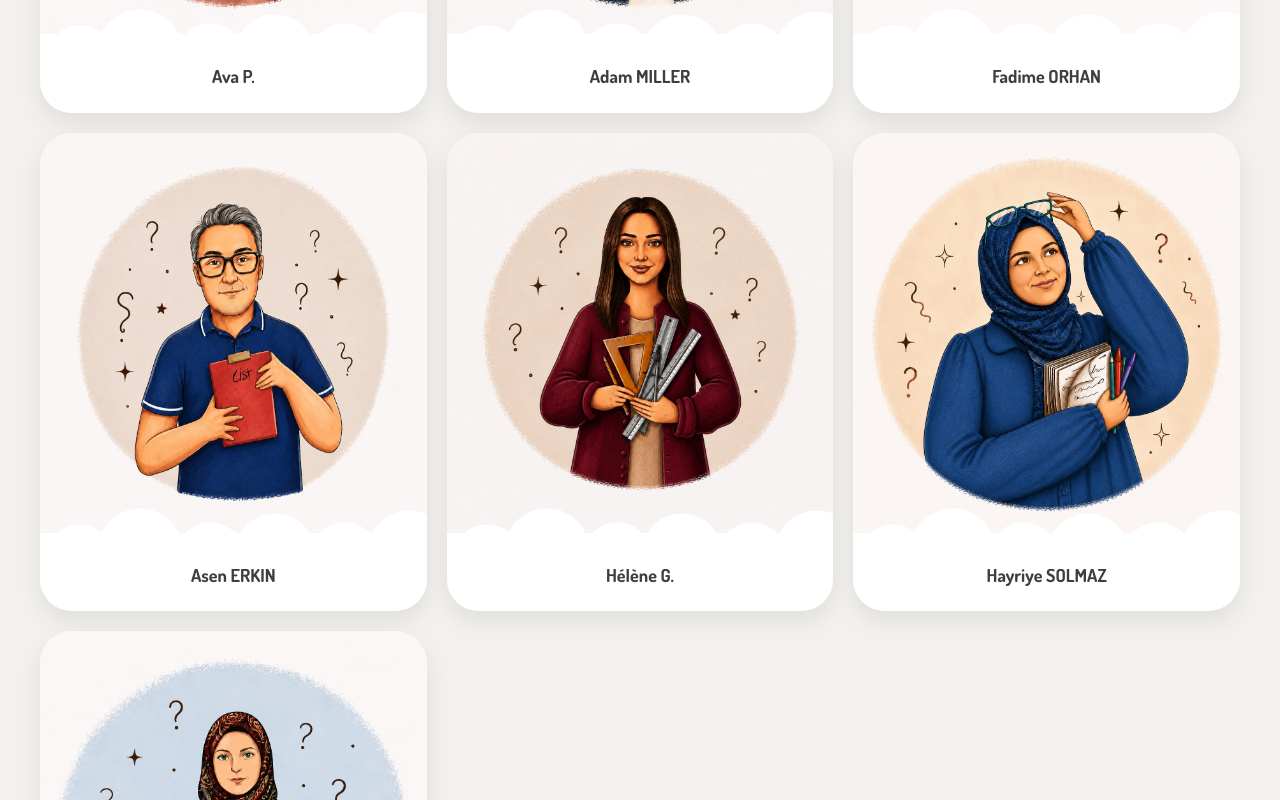
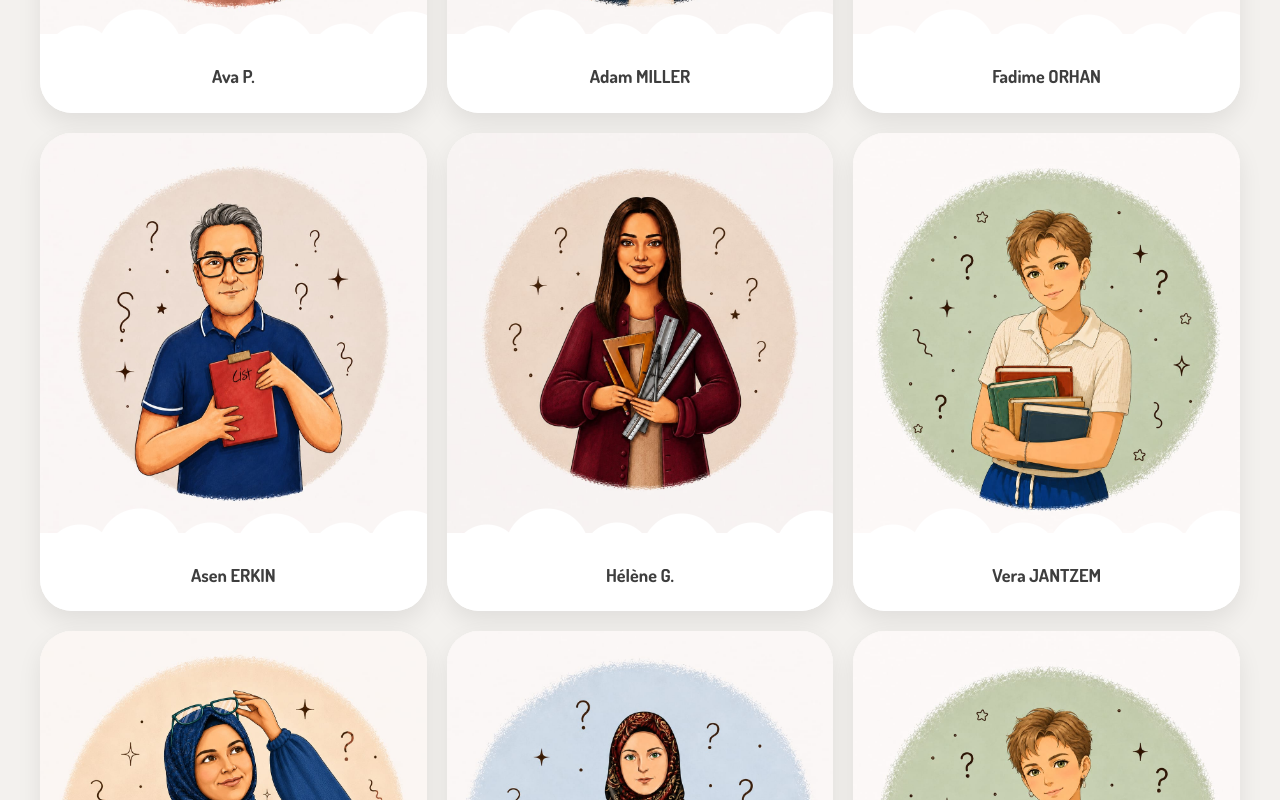
Before and after one commit to EtudianteHU/atlasiakids, a React (Create React App) app in the folder frontend/: page /about in a window 1280 px wide. Shown: the part 4160-4960 px from the top of the page. Built offline with nearby package versions, Linux system fonts and the light colour scheme; no server answers; a web font is replaced by a local one.

Commit message:
image ajoute

```diff
--- a/frontend/src/data/teamData.js
+++ b/frontend/src/data/teamData.js
@@ -55,19 +55,32 @@ export const teamData = [
     description:
       "Avec douceur et créativité, elle façonne des contenus inspirants qui parlent au cœur des enfants et des familles."
   },
-
+ {
+    id: 9,
+    name: "Vera JANTZEM",
+    image: "/images/Vera.jpg",
+    description:
+      "Avec douceur et créativité, elle façonne des contenus inspirants qui parlent au cœur des enfants et des familles."
+  },
    {
-    id: 10,
+    id: 9,
     name: "Hayriye SOLMAZ",
     image: "/images/Hayriye-SOLMAZ.jpg",
     description:
       "Réfléchie et organisée, elle aide à structurer les idées et à donner vie à des contenus riches, ludiques et éducatifs."
   },
    {
-    id: 11,
+    id: 10,
     name: "Marion DEMIREL",
     image: "/images/Marion-DEMIREL.jpg",
     description:
       "Visionnaire et passionné, elle guide la ligne éditoriale avec exigence, sensibilité et amour du détail."
   },
+   {
+    id: 11,
+    name: "Vera JANTZEM",
+    image: "/images/Vera.jpg",
+    description:
+      "Avec douceur et créativité, elle façonne des contenus inspirants qui parlent au cœur des enfants et des familles."
+  },
 ]
```
